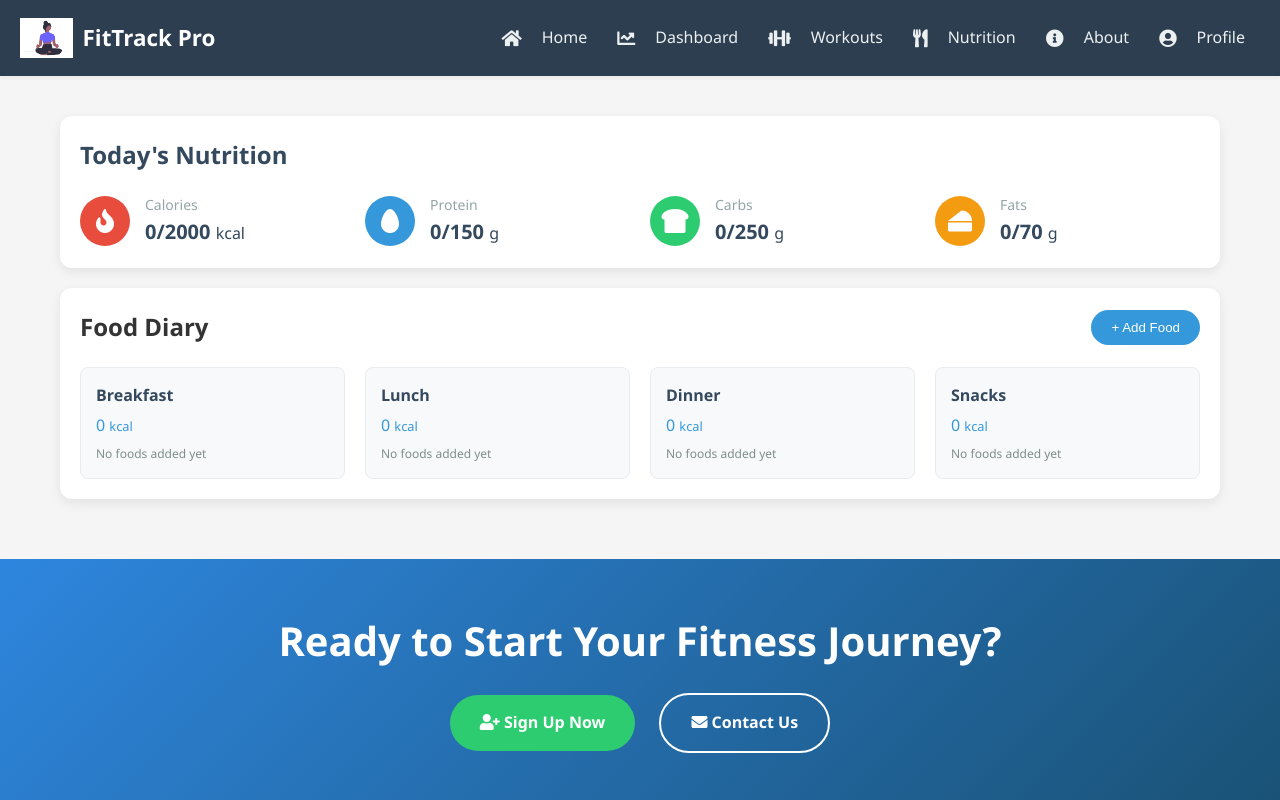
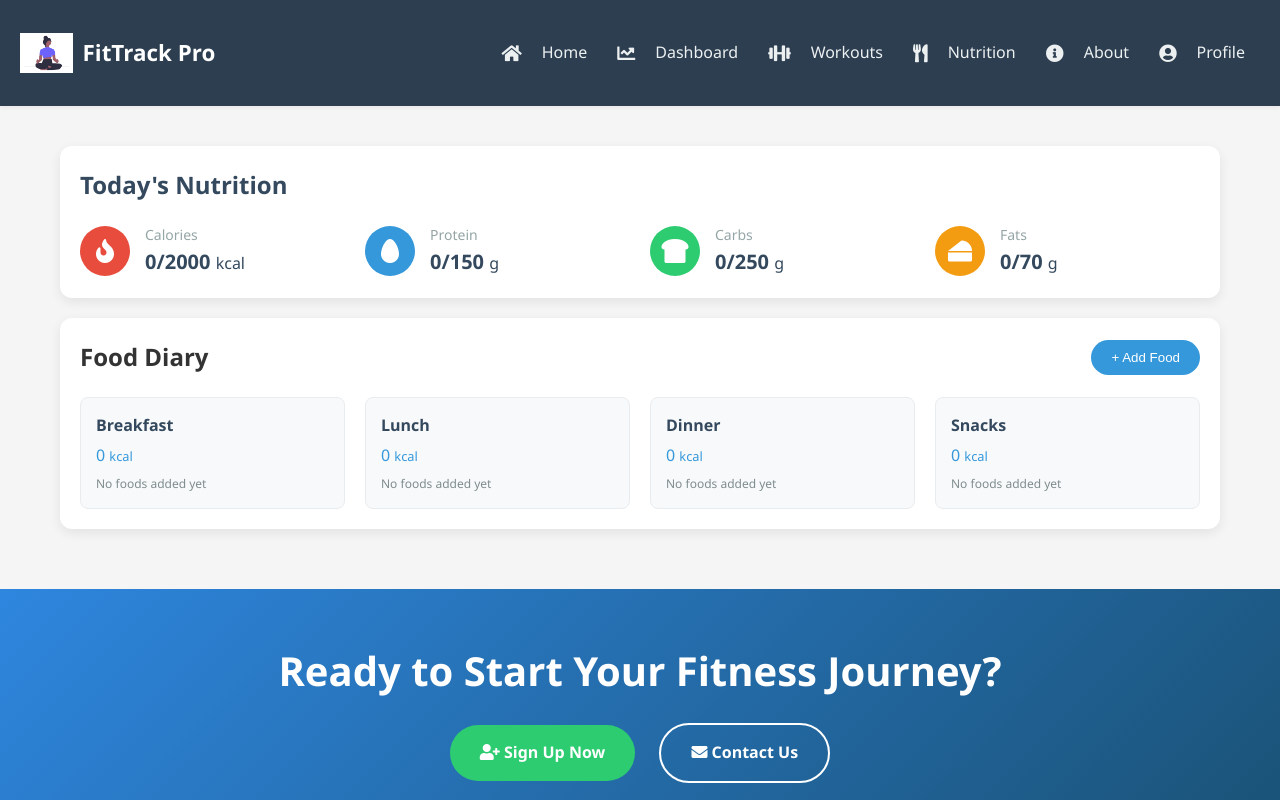
Before and after one commit to 7rohan7/Client-side-development-cw2, a plain HTML site: page nutrition.html in a window 1280 px wide. Shown: the top 800 px of the page. Drawn offline with Linux system fonts and the light colour scheme.

Commit message:
Rohan: Update navigation

```diff
--- a/styles/nuitrition.css
+++ b/styles/nuitrition.css
@@ -33,7 +33,7 @@ nav li a {
     display: flex;
     align-items: center;
     gap: 20px;
-    padding: 10px 15px;
+    padding: 25px 15px;
     border-radius: 5px;
     transition: color 0.3s, background-color 0.3s;
 }
```
